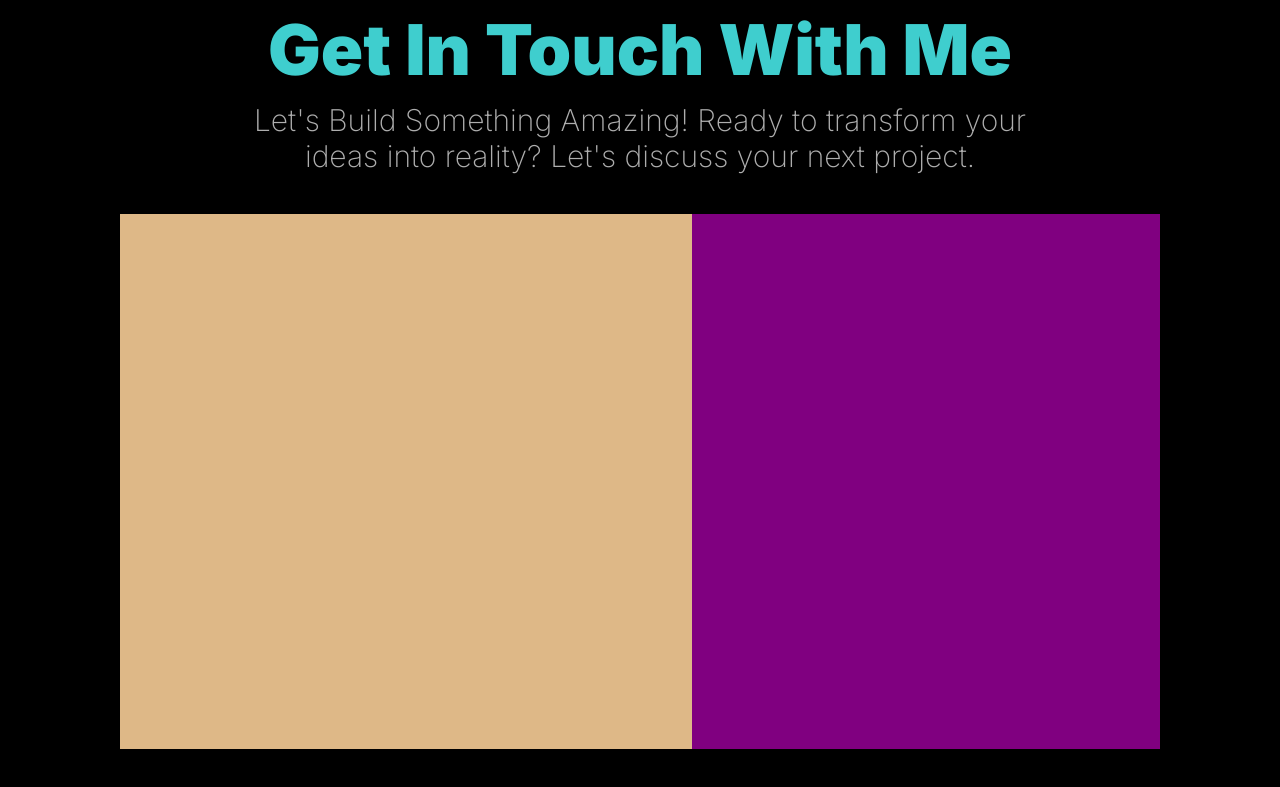
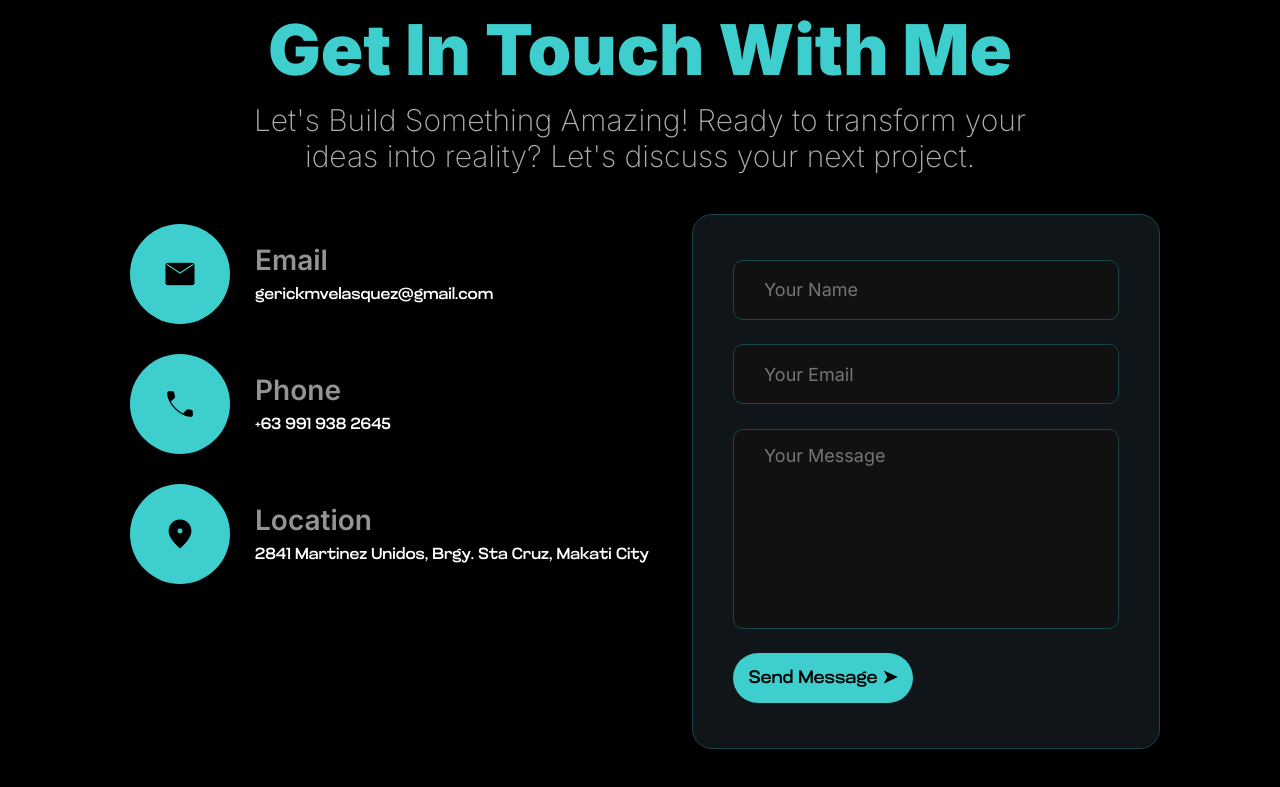
Before and after one commit to tsukijimarketman/portfolio-web, a plain HTML site: page index.html in a window 1280 px wide. Shown: the part 5101-5888 px from the top of the page. Drawn offline with nearby package versions, Linux system fonts and the light colour scheme.

Commit message:
last push this weekend

```diff
--- a/css/styles.css
+++ b/css/styles.css
@@ -443,18 +443,18 @@ a:active {
 }
 
 .box1 .material-symbols-outlined {
-  font-variation-settings: "FILL" 0, "wght" 900, "GRAD" 0, "opsz" 24;
+  font-variation-settings: "FILL" 1, "wght" 900, "GRAD" 0, "opsz" 24;
   font-size: 45px !important;
   display: inline-block;
 }
 .box2 .material-symbols-outlined {
-  font-variation-settings: "FILL" 0, "wght" 400, "GRAD" 0, "opsz" 24;
+  font-variation-settings: "FILL" 1, "wght" 400, "GRAD" 0, "opsz" 24;
   font-size: 45px !important;
   display: inline-block;
 }
 
 .box3 .material-symbols-outlined {
-  font-variation-settings: "FILL" 0, "wght" 400, "GRAD" 0, "opsz" 24;
+  font-variation-settings: "FILL" 1, "wght" 400, "GRAD" 0, "opsz" 24;
   font-size: 45px !important;
   display: inline-block;
 }
@@ -835,13 +835,111 @@ a:active {
 }
 
 .contact-row:nth-child(1) {
-  background-color: burlywood;
   height: 100%;
   width: 55%;
 }
 
+.crow1 {
+  height: 120px;
+  margin-bottom: 10px;
+  display: flex;
+  flex-direction: row;
+  flex: 0 0 auto;
+}
+
+.crow-content1 {
+  display: flex;
+  flex: 0 0 auto;
+  justify-content: center;
+  align-items: center;
+}
+
+.material-symbols-outlined {
+  font-variation-settings: "FILL" 1, "wght" 0, "GRAD" 0, "opsz" 24;
+  font-size: 40px !important;
+}
+
+.crow-content2 {
+  height: auto;
+  display: flex;
+  flex-direction: column;
+  justify-content: space-evenly;
+  flex: 0 0 70%;
+  margin: 20px 15px;
+}
+
+.crow-title {
+  display: inline-block;
+  font-family: "Inter", monospace;
+  font-size: 28px;
+  font-weight: 600;
+  color: rgb(148, 148, 148);
+}
+
+.minimum {
+  display: inline-block;
+  width: fit-content;
+}
+
+.location {
+  color: white;
+}
+
 .contact-row:nth-child(2) {
-  background-color: purple;
+  background-color: #10151a;
   height: 100%;
   width: 45%;
+  border-radius: 20px;
+  border: thin solid #16484b;
+  display: flex;
+  flex-direction: column;
+  justify-content: space-evenly;
+  padding: 20px 40px;
 }
+
+input:focus {
+  border: thin solid #3fcece;
+  outline: none;
+}
+
+textarea:focus {
+  border: thin solid #3fcece;
+  outline: none;
+}
+
+.yourname {
+  color: #1cadb0;
+  border: thin solid #16484b;
+  background-color: #111111;
+  font-size: 18px;
+  padding: 15px 30px;
+  display: inline-block;
+  height: 60px;
+  border-radius: 10px;
+  font-family: Inter;
+}
+
+.textarea {
+  color: #1cadb0;
+  border: thin solid #16484b;
+  background-color: #111111;
+  font-size: 18px;
+  padding: 15px 30px;
+  display: inline-block;
+  height: 200px;
+  border-radius: 10px;
+  font-family: Inter;
+  resize: none;
+}
+
+.btn-send {
+  width: 180px;
+  height: 50px;
+  border-radius: 150px;
+  background-color: #3fcece;
+  border: none;
+  font-family: "GlancyrNeue-Regular", "Glancyr", sans-serif;
+  font-size: 18px;
+  font-weight: bold;
+  cursor: pointer;
+}
--- a/index.html
+++ b/index.html
@@ -18,7 +18,7 @@
     />
     <link
       rel="stylesheet"
-      href="https://fonts.googleapis.com/css2?family=Material+Symbols+Outlined"
+      href="https://fonts.googleapis.com/css2?family=Material+Symbols+Outlined:FILL@1"
     />
     <link rel="icon" type="image/png" href="./assets/icon.png" />
 
@@ -561,8 +561,77 @@
             </div>
           </div>
           <div class="contact-spacer">
-            <div class="contact-row"></div>
-            <div class="contact-row"></div>
+            <div class="contact-row">
+              <div class="crow1">
+                <div class="crow-content1">
+                  <div class="circleavatar">
+                    <span class="material-symbols-outlined"> mail </span>
+                  </div>
+                </div>
+                <div class="crow-content2">
+                  <p class="crow-title">Email</p>
+                  <a
+                    href="mailto:gerickmvelasquez@gmail.com"
+                    target="_blank"
+                    class="minimum"
+                    >gerickmvelasquez@gmail.com</a
+                  >
+                </div>
+              </div>
+              <div class="crow1">
+                <div class="crow-content1">
+                  <div class="circleavatar">
+                    <span class="material-symbols-outlined"> call </span>
+                  </div>
+                </div>
+                <div class="crow-content2">
+                  <p class="crow-title">Phone</p>
+                  <a href="tel:+639919382645" target="_blank" class="minimum"
+                    >+63 991 938 2645</a
+                  >
+                </div>
+              </div>
+              <div class="crow1">
+                <div class="crow-content1">
+                  <div class="circleavatar">
+                    <span class="material-symbols-outlined"> location_on </span>
+                  </div>
+                </div>
+                <div class="crow-content2">
+                  <p class="crow-title">Location</p>
+                  <a
+                    href="https://www.google.com/maps/place/2841+Martinez+Unidos,+Makati+City,+1205+Metro+Manila/@14.567187,121.0142029,17z/data=!3m1!4b1!4m6!3m5!1s0x3397c9a6d1bf34e5:0x965d7b53036678e2!8m2!3d14.567187!4d121.0167778!16s%2Fg%2F11kgxdsdpl?entry=ttu&g_ep=EgoyMDI1MDYzMC4wIKXMDSoASAFQAw%3D%3D"
+                    target="_blank"
+                    class="location minimum"
+                  >
+                    2841 Martinez Unidos, Brgy. Sta Cruz, Makati City
+                  </a>
+                </div>
+              </div>
+            </div>
+            <div class="contact-row">
+              <input
+                type="text"
+                placeholder="Your Name"
+                class="yourname"
+                title="Only letters and spaces are allowed."
+                required
+              />
+              <input
+                type="email"
+                placeholder="Your Email"
+                class="yourname"
+                title="Only letters and @ are allowed."
+                required
+              />
+              <textarea
+                type="textarea"
+                placeholder="Your Message"
+                class="textarea"
+                required
+              ></textarea>
+              <button type="button" class="btn-send">Send Message ➤</button>
+            </div>
           </div>
         </div>
       </section>
```
